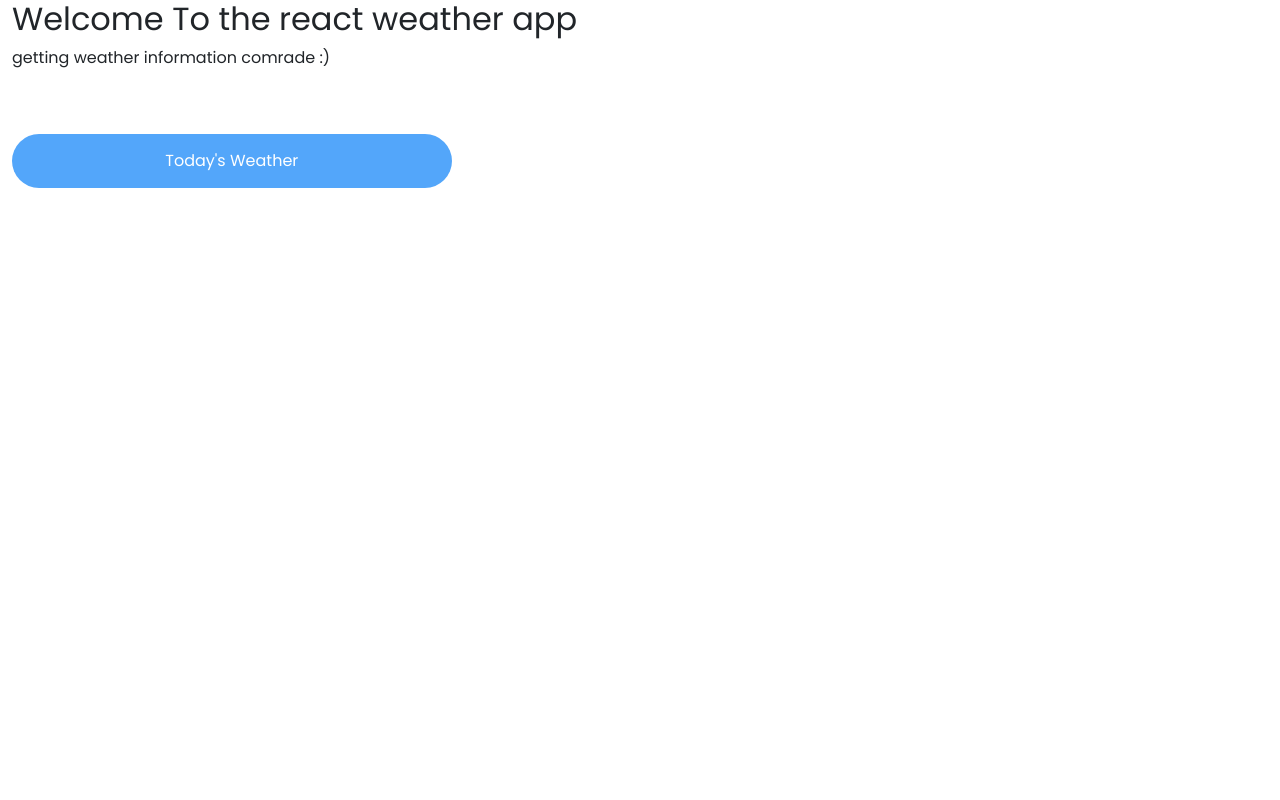
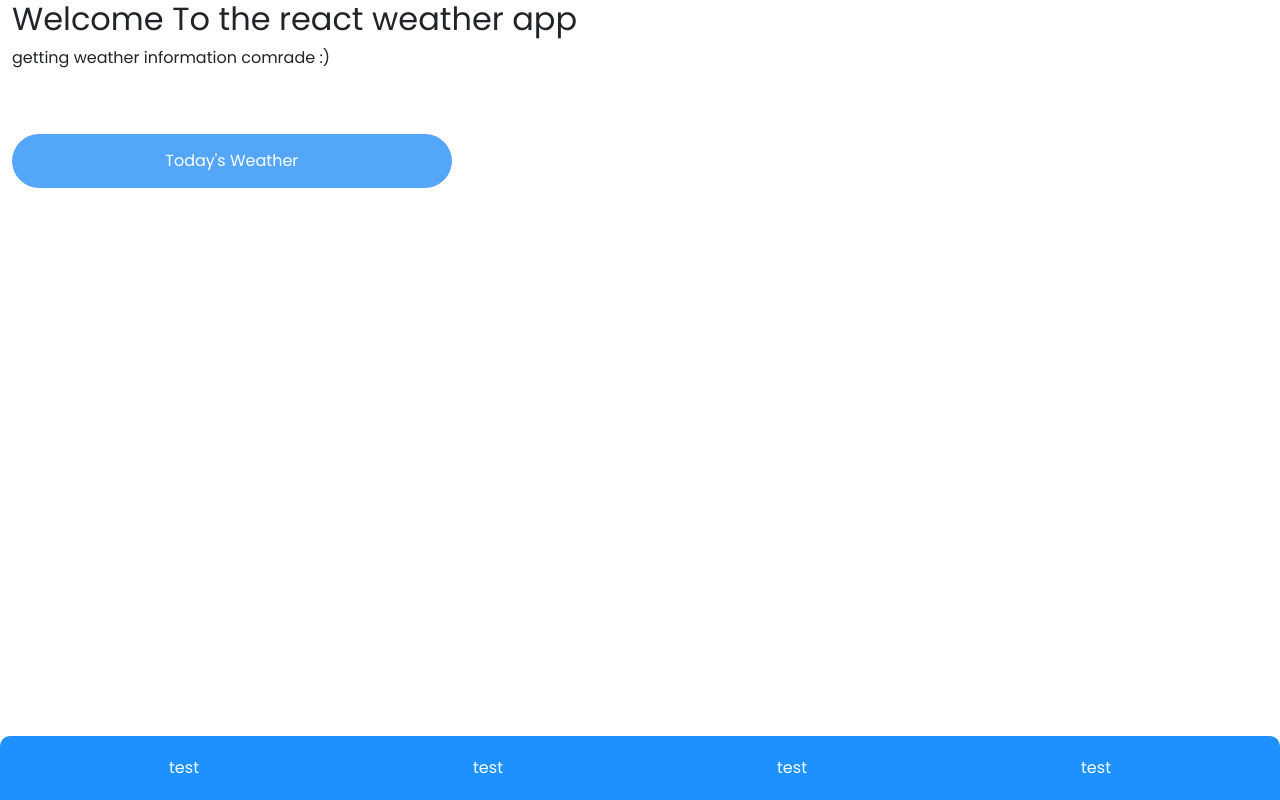
Before and after one commit to Adedoyin-Emmanuel/react-weather-app, a React (Create React App) app: page /weather in a window 1280 px wide. Built offline with nearby package versions, Linux system fonts and the light colour scheme; no server answers.

Commit message:
Added the footer navigation pannel

```diff
--- a/src/components/footer.jsx
+++ b/src/components/footer.jsx
@@ -1,7 +1,12 @@
+import FooterNav from "./footerNav";
+
+
 const Footer = () =>{
     return (
-        <footer>
-
+        <footer className="container-fluid footer-nav-container">
+            <FooterNav/>
         </footer>
     )
 }
+
+export default Footer;
--- /dev/null
+++ b/src/components/footerNav.jsx
@@ -0,0 +1,32 @@
+import React from 'react';
+
+const FooterNav = () =>{
+    return (
+        <React.Fragment>
+
+            <section className="footer-nav container-fluid">
+
+                <div className="section-1">
+                        test
+                </div>
+
+                <div className="section-2">
+                        test
+                </div>
+
+                <div className="section-3">
+                        test
+                </div>
+
+                <div className="section-4">
+                        test
+                </div>
+            </section>
+
+
+        </React.Fragment>
+    )
+}
+
+
+export default FooterNav;
--- a/src/inc/styles/style.css
+++ b/src/inc/styles/style.css
@@ -19,6 +19,7 @@
     --brand-primary-color:rgb(83, 166, 250);
     --brand-white-color:#ffffff;
     --brand-secondary-color:rgb(124, 183, 241);
+    --footer-nav-border-radius:10px;
 }
 
 #spinner{
@@ -55,6 +56,32 @@
 }
 
 
+/* styles for the footer navigation */
+.footer-nav{
+    display:flex;
+    flex-direction:row;
+    align-items:center;
+    justify-content: space-around;
+    color:white;
+    width:100%;
+    padding:20px;
+    margin:0;
+
+}
+
+.footer-nav-container{
+    background:dodgerblue;
+    width:100%;
+    margin:0;
+    display: flex;
+    align-items: center;
+    justify-content: center;
+
+    border-radius:var(--footer-nav-border-radius) var(--footer-nav-border-radius)  0px 0px;
+    position:fixed;
+    bottom:0;
+}
+
 /* media queries */
 
 @media (min-width:667.98px){
--- a/src/pages/Weather.jsx
+++ b/src/pages/Weather.jsx
@@ -1,5 +1,6 @@
 import React from "react";
 import Button from "./../components/button";
+import Footer from "../components/footer";
 const WeatherApp = () =>{
     return (
         <React.Fragment>
@@ -10,6 +11,8 @@ const WeatherApp = () =>{
                 <Button text="today's weather"className="brand-btn m-auto my-5 width-toggle" onClick={(event)=>{console.log("how far")}}/>
 
             </div>
+            <Footer/>
+
         </React.Fragment>
     )
 }
```
